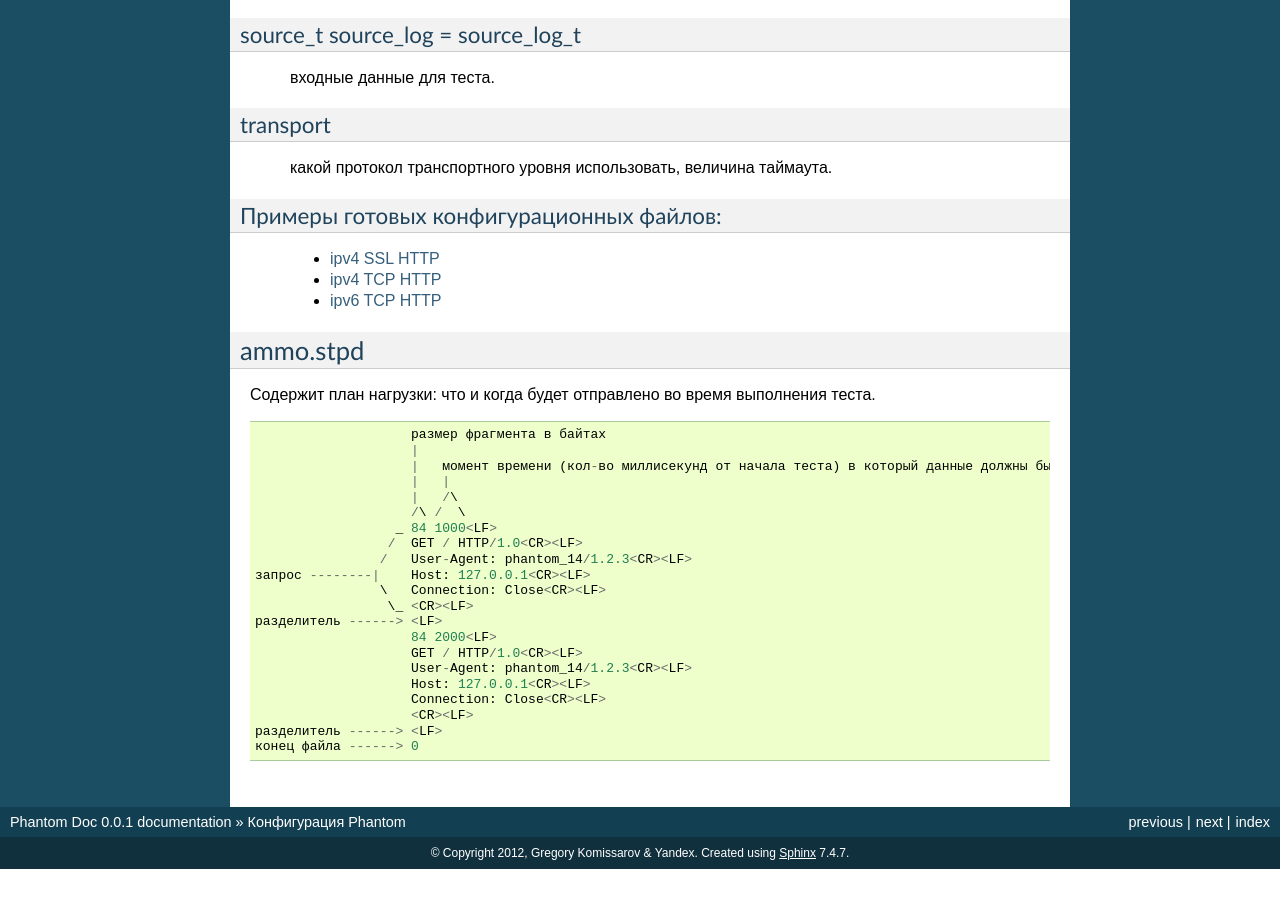
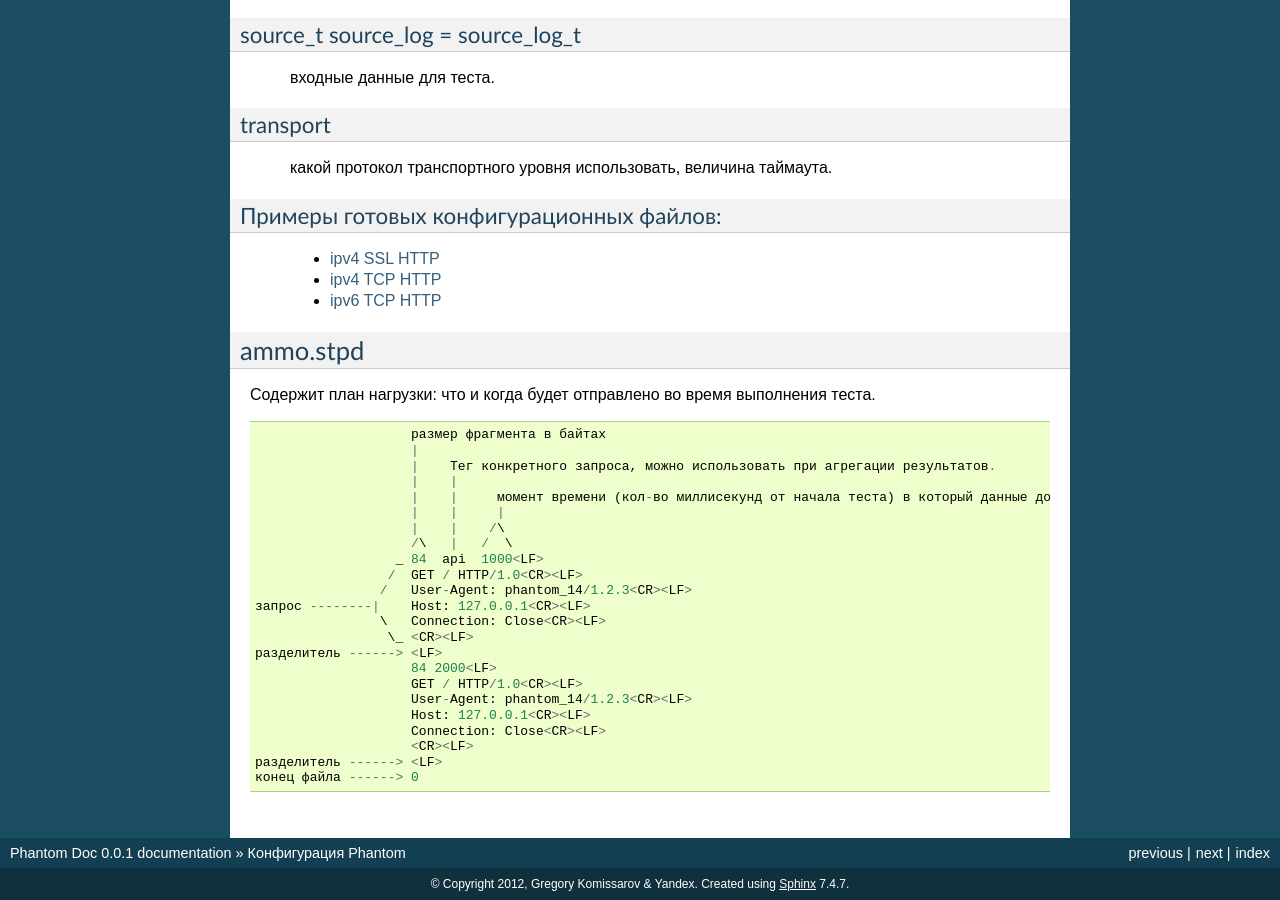
Before and after one commit to greggyNapalm/phantom_doc, a Sphinx documentation site: the page built from docs/writing-a-phantom-conf.rst, in a window 1280 px wide and 900 px high, scrolled down 1071 px. Built offline with Sphinx 7.4.7, drawn with Linux system fonts in a browser that asks for light colours; before the commit the page ends 1940 px from its top, so only the background shows below that.

Commit message:
.stpd format updated

```diff
--- a/docs/writing-a-phantom-conf.rst
+++ b/docs/writing-a-phantom-conf.rst
@@ -66,11 +66,13 @@ ammo.stpd
 
                         размер фрагмента в байтах
                         |
-                        |   момент времени (кол-во миллисекунд от начала теста) в который данные должны быть отправлены
-                        |   |
-                        |   /\
-                        /\ /  \
-                      _ 84 1000<LF>
+                        |    Тег конкретного запроса, можно использовать при агрегации результатов.
+                        |    |
+                        |    |     момент времени (кол-во миллисекунд от начала теста) в который данные должны быть отправлены
+                        |    |     |
+                        |    |    /\
+                        /\   |   /  \
+                      _ 84  api  1000<LF>
                      /  GET / HTTP/1.0<CR><LF>
                     /   User-Agent: phantom_14/1.2.3<CR><LF>
     запрос --------|    Host: 127.0.0.1<CR><LF>
```
